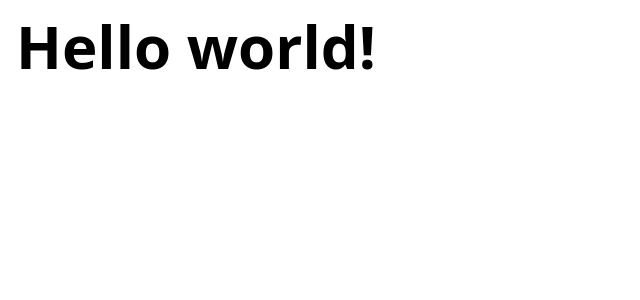
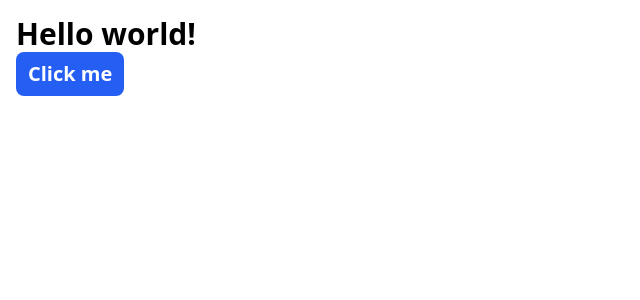
Before and after one commit to mvstgmbh/base-design-system, a React (Vite) app: page / in a window 1280 px wide. Shown: the top 300 px of the page, without its empty margins (0-640 px from the left). Built offline with nearby package versions, Linux system fonts and the light colour scheme.

Commit message:
feat: add typography variants

```diff
--- a/src/App.tsx
+++ b/src/App.tsx
@@ -1,14 +1,15 @@
+import { Button } from './components/atoms/Button';
 import { Typography } from './components/atoms/Typography';
 
 function App() {
   return (
     <div className='p-lg'>
-      {/* <Button variant='primary' size='large'>
-        Click
-      </Button> */}
-      <Typography as='h1' className='text-6xl'>
+      <Typography as='h1' variant='h3'>
         Hello world!
       </Typography>
+      <Button variant='primary' size='large'>
+        Click me
+      </Button>
     </div>
   );
 }
--- a/src/components/atoms/Typography.tsx
+++ b/src/components/atoms/Typography.tsx
@@ -1,31 +1,46 @@
-import { cva } from 'class-variance-authority';
-import { HTMLAttributes, forwardRef } from 'react';
+import { VariantProps, cva } from 'class-variance-authority';
+import { FC, HTMLAttributes, forwardRef } from 'react';
 import { cn } from '../../lib/utils';
+import { twMerge } from 'tailwind-merge';
 
-const typographyVariants = cva({
+const typographyVariants = cva('', {
   variants: {
     variant: {
-      h1: 'text-sm ',
+      h1: 'text-5xl',
+      h2: 'text-4xl',
+      h3: 'text-3xl',
+      h4: 'text-2xl',
+      h5: 'text-xl',
+      h6: 'text-lg',
+      subHeading: 'text-lg font-medium',
+      body1: 'text-base',
+      body2: 'text-sm',
+      caption: 'text-xs',
     },
   },
   defaultVariants: {
-    size: 'small',
-    variant: 'primary',
+    variant: 'body1',
   },
 });
 
+interface TypographyVariants extends VariantProps<typeof typographyVariants> {}
+
+const typographyStyles = (variants: TypographyVariants) => twMerge(typographyVariants(variants));
+
 type HTMLTag = 'h1' | 'h2' | 'h3' | 'h4' | 'h5' | 'h6' | 'p' | 'span' | 'div';
 
-type TypographyVariant = 'default' | 'primary' | 'secondary';
-
-interface TypographyProps extends HTMLAttributes<HTMLHeadingElement> {
+interface TypographyProps
+  extends HTMLAttributes<HTMLHeadingElement>,
+    VariantProps<typeof typographyVariants> {
   as?: HTMLTag;
-  variant?: TypographyVariant;
+  ref?: React.Ref<HTMLHeadingElement>;
 }
 
-export const Typography = forwardRef<HTMLHeadingElement, TypographyProps>(
-  ({ as: Element = 'p', className, ...props }, ref) => {
-    return <Element {...props} className={cn(typographyVariants, className)} ref={ref} />;
+export const Typography: FC<TypographyProps> = forwardRef(
+  ({ as: Element = 'p', variant = 'h1', className, ...props }, ref) => {
+    return (
+      <Element {...props} className={cn(typographyStyles({ variant }), className)} ref={ref} />
+    );
   }
 );
 
```
